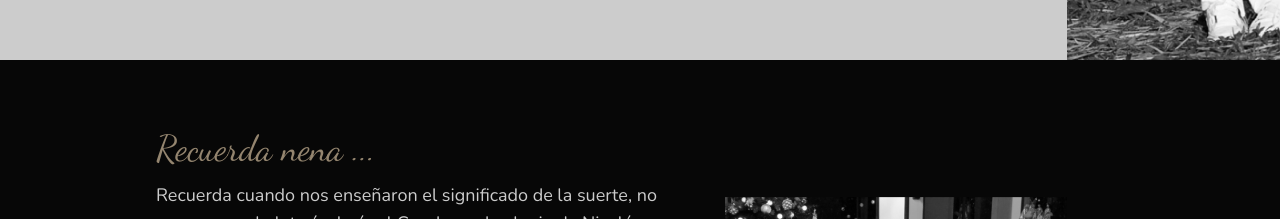
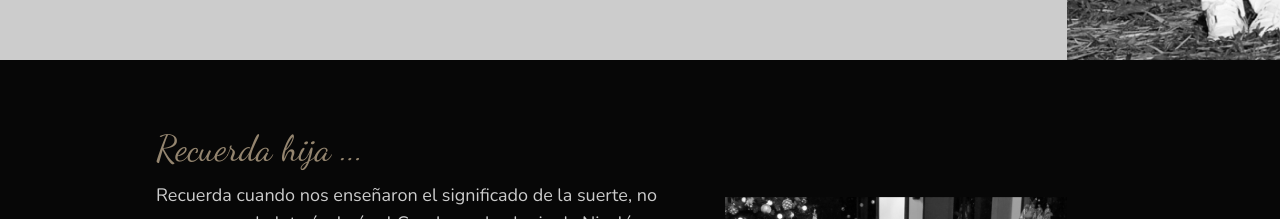
Before and after one commit to NicoAmont/mmdc-grado, a Next.js app: page /mihistoria in a window 1280 px wide. Shown: the part 2340-2559 px from the top of the page. Built offline with nearby package versions, Linux system fonts and the light colour scheme; a web font is replaced by a local one.

Commit message:
finishing another page, nice

```diff
--- a/pages/mihistoria.js
+++ b/pages/mihistoria.js
@@ -122,7 +122,7 @@ Además me enfrento a retos como la creación del lanzamiento internacional 360
                 <div className='h-auto z-10 hover:filter-none flex flex-col w-auto filter-none '>
                   <div className='w-full h-full flex flex-col xl:flex-row  justify-center align-middle items-center hover:filter-none '>
                     <div className='flex flex-col gap-3'>
-                    <p className='ml-2 sm:ml-0  hover:filter-none max-w-lg top-0  font-titles text-3xl md:text-4xl text-gold font-extralight t z-10 filter-none '>Recuerda nena ...</p>
+                    <p className='ml-2 sm:ml-0  hover:filter-none max-w-lg top-0  font-titles text-3xl md:text-4xl text-gold font-extralight t z-10 filter-none '>Recuerda hija ...</p>
                     <p className='ml-2 sm:ml-0  hover:filter-none max-w-lg top-0  font-body md:text-lg text-bgr2 font-extralight t z-10 filter-none '>Recuerda cuando nos enseñaron el significado de la suerte, no era ganarse la lotería decía el Coach en el colegio de Nicolás, era sencillamente el punto donde se cruzan las capacidades y los conocimientos. Y estos han ido creciendo desde que ingresaste al colegio, luego en la universidad, las prácticas en L&apos;Oréal en Bogotá y París (tu sueño), tu maestría en Grenoble y desde luego ahora en PRADA Beauty, que sumados a tu gran personalidad te han llevado al éxito y a la felicidad.</p>
                     <p className='ml-2 sm:ml-0 hover:filter-none max-w-lg top-0  font-body md:text-lg text-bgr2 font-extralight  z-10 filter-none '>Aprovechamos para bendecirte, felicitarte y desearte lo mejor, eres una hija excepcional que merece todo y mucho más!</p>
                     <p className='ml-2 sm:ml-0  hover:filter-none max-w-lg top-0  font-titles md:text-xl text-gold font-extralight t z-10 filter-none '>-Con mucho amor, tus padres-</p>
```
